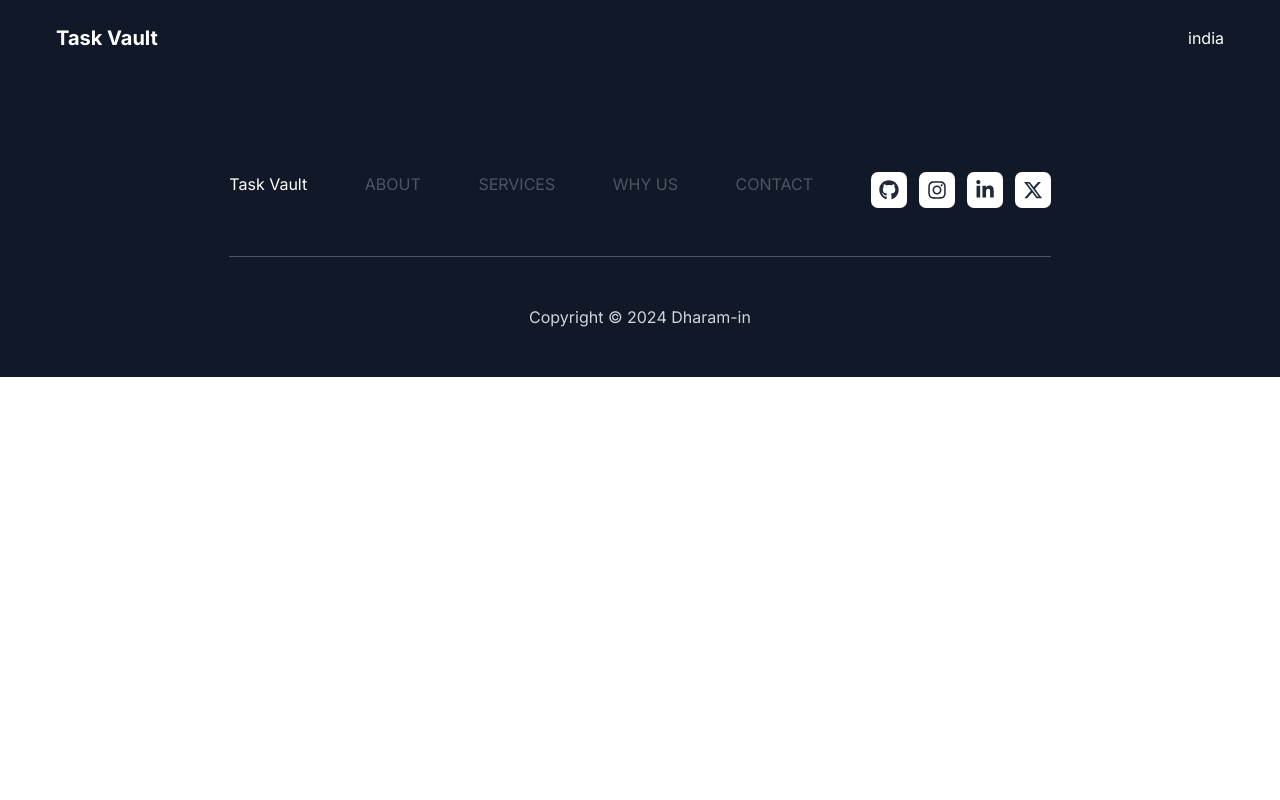
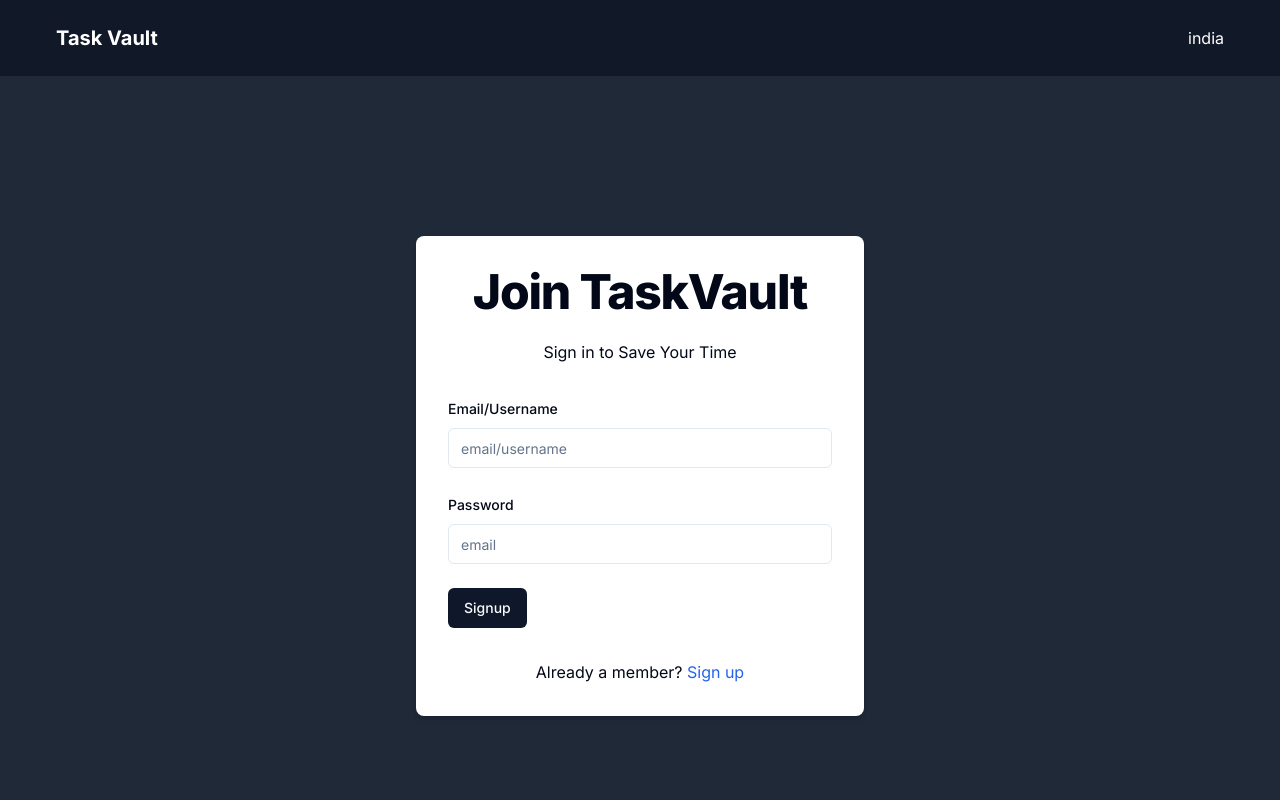
Before and after one commit to Dharam-IN/TaskVault, a Next.js app: page /signin in a window 1280 px wide. Shown: the top 800 px of the page. Built offline with nearby package versions, Linux system fonts and the light colour scheme.

Commit message:
Login Page Created

```diff
--- a/src/app/(auth)/signin/page.tsx
+++ b/src/app/(auth)/signin/page.tsx
@@ -1,9 +1,118 @@
-import React from 'react'
+'use client'
+import { zodResolver } from "@hookform/resolvers/zod"
+import { useEffect, useState } from "react"
+import { useForm } from "react-hook-form"
+import * as z from "zod"
+import {useDebounceValue, useDebounceCallback} from 'usehooks-ts'
+import { useToast } from "@/components/ui/use-toast"
+import { useRouter } from "next/navigation"
+import { signupSchema } from "@/Schema/signUpSchema"
+import axios, { AxiosError } from 'axios'
+import { ApiResponse } from "@/types/ApiResponse"
+import { Form, FormControl, FormDescription, FormField, FormItem, FormLabel, FormMessage } from "@/components/ui/form"
+import { Input } from "@/components/ui/input"
+import { Button } from "@/components/ui/button"
+import { Loader2 } from "lucide-react"
+import Link from "next/link"
+import { signInSchema } from "@/Schema/signinSchema"
+import { signIn } from "next-auth/react"
+
 
 const page = () => {
+  const [username, setUsername] = useState('');
+  const [usernameMessage, setUsernameMessage] = useState('');
+  const [isSubmitting, setIsSubmitting] = useState(false)
+
+  const debounced = useDebounceCallback(setUsername, 300)
+  const { toast } = useToast()
+  const router = useRouter();
+
+  // ZOD Implementation
+  const form = useForm<z.infer<typeof signInSchema>>({
+    resolver: zodResolver(signInSchema),
+    defaultValues: {
+      identifier: '',
+      password: ''
+    }
+  })
+
+
+  const onSubmit = async (data: z.infer<typeof signInSchema>) => {
+    setIsSubmitting(true)
+    const result = await signIn('credentials', {
+      redirect: false,
+      identifier: data.identifier,
+      password: data.password
+    });
+
+    if(result?.error){
+      toast({
+        title: "Login Failed",
+        description: "Incorrect Username and Pasword",
+        variant: "destructive"
+      })
+    }
+
+    if(result?.url){
+      router.replace("/dashboard")
+    }
+  }
+
   return (
-    <div>
-
+    <div className="flex justify-center items-center min-h-screen bg-gray-800">
+      <div className="w-full max-w-md p-8 space-y-8 bg-white rounded-lg shadow-md">
+        <div className="text-center">
+          <h1 className="text-4xl font-extrabold tracking-tight lg:text-5xl mb-6">
+            Join TaskVault
+          </h1>
+          <p className="mb-4">Sign in to Save Your Time</p>
+        </div>
+        <Form {...form}>
+          <form onSubmit={form.handleSubmit(onSubmit)} className="space-y-6">
+              <FormField
+              control={form.control}
+              name="identifier"
+              render={({ field }) => (
+                <FormItem>
+                  <FormLabel>Email/Username</FormLabel>
+                  <FormControl>
+                    <Input placeholder="email/username"
+                     {...field}
+                     />
+                  </FormControl>
+                  <FormMessage />
+              </FormItem>
+              )}
+              />
+              <FormField
+              control={form.control}
+              name="password"
+              render={({ field }) => (
+                <FormItem>
+                  <FormLabel>Password</FormLabel>
+                  <FormControl>
+                    <Input placeholder="email"
+                     {...field}
+                     />
+                  </FormControl>
+                  <FormMessage />
+              </FormItem>
+              )}
+              />
+              <Button type="submit" disabled={isSubmitting}>
+                {isSubmitting ? (<><Loader2 className="mr-2 h-4 w-4 animate-spin"/> Please Wait</>) : ('Signup')}
+              </Button>
+          </form>
+        </Form>
+        <div className="text-center mt-4">
+          <p>
+            Already a member?{' '}
+            <Link href="/signup" className="text-blue-600 hover:text-blue-800">
+              Sign up
+            </Link>
+          </p>
+        </div>
+      </div>
     </div>
   )
 }
--- a/src/app/(auth)/signup/page.tsx
+++ b/src/app/(auth)/signup/page.tsx
@@ -151,7 +151,7 @@
         <div className="text-center mt-4">
           <p>
             Already a member?{' '}
-            <Link href="/sign-in" className="text-blue-600 hover:text-blue-800">
+            <Link href="/signin" className="text-blue-600 hover:text-blue-800">
               Sign in
             </Link>
           </p>
```
